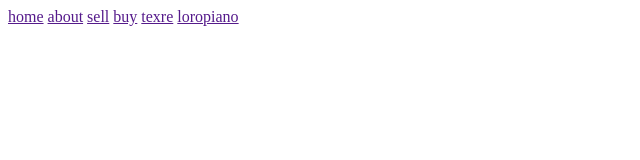
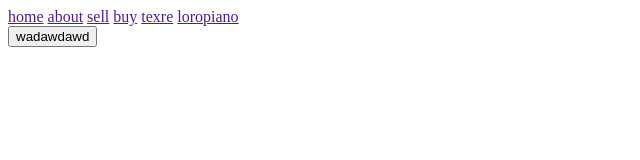
Before and after one commit to Iskander-Loropiano/lexon-2, a plain HTML site: page index.html in a window 1280 px wide. Shown: the whole page, without its empty margins (0-640 px from the left). Drawn offline with Linux system fonts and the light colour scheme.

```diff
--- a/index.html
+++ b/index.html
@@ -16,5 +16,6 @@
         <a href="" class="nav linj">texre</a>
         <a href="" class="nav linj">loropiano</a>
     </nav>
+    <button class="bat">wadawdawd</button>
 </body>
 </html>
```
